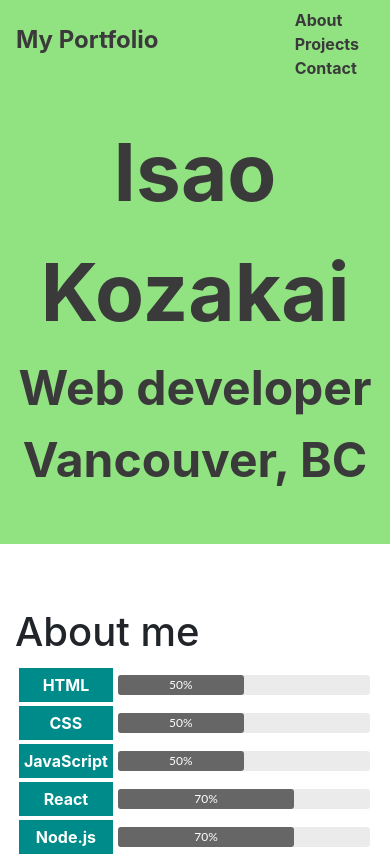
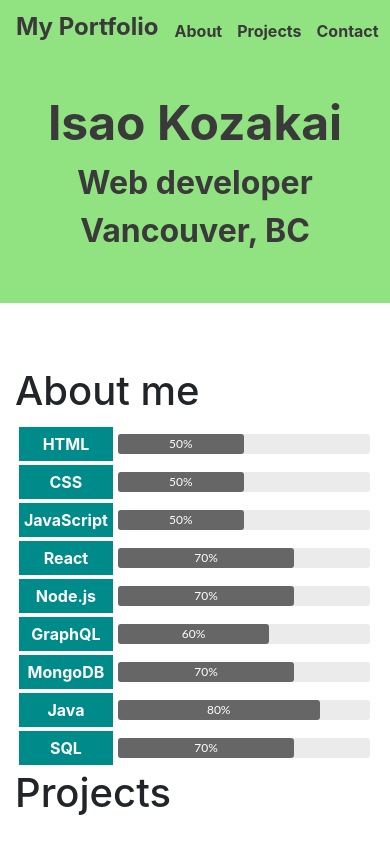
Before and after one commit to isaokozakai/my-portfolio-site_v1, a React (Create React App) app: page / in a window 390 px wide. Shown: the top 856 px of the page. Built offline with nearby package versions, Linux system fonts and the light colour scheme.

Commit message:
Make it responsive

```diff
--- a/src/components/Navigation.js
+++ b/src/components/Navigation.js
@@ -12,7 +12,7 @@ import {
 
 const Navigation = () => {
   return (
-    <Navbar className="navbar" expand="sm">
+    <Navbar className="navbar" expand="xs">
       <Container  fluid>
         <NavbarBrand href="/">
           <h4 className="navbar-title">My Portfolio</h4>
--- a/src/styles/App.scss
+++ b/src/styles/App.scss
@@ -30,11 +30,17 @@
   margin: auto;
   text-align: center;
   font-weight: bold;
-  font-size: 3rem;
+  font-size: 2.5rem;
+  @media screen and (max-width: 576px) {
+    font-size: 2rem;
+  }
   span {
     margin-top: 2px;
     width: 50%;
-    font-size: 5rem;
+    font-size: 4.5rem;
+    @media screen and (max-width: 576px) {
+      font-size: 3rem;
+    }
   }
 }
 
```
